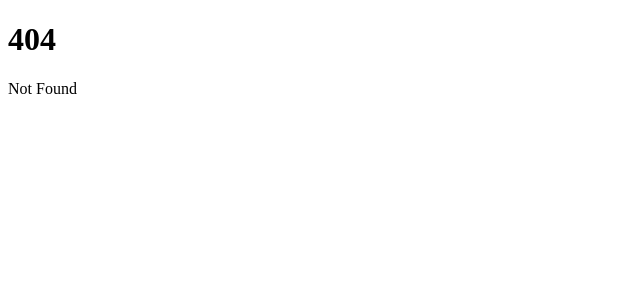
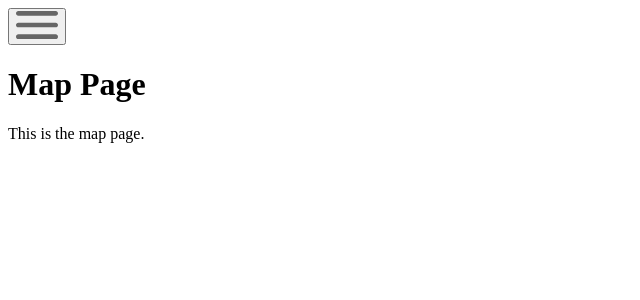
Before and after one commit to Darriyano/over100-robotics, a SvelteKit app: page /map in a window 1280 px wide. Before the commit this address had no page. Shown: the top 300 px of the page, without its empty margins (0-640 px from the left). Built offline with nearby package versions, Linux system fonts and the light colour scheme.

Commit message:
Added all pages and structure

```diff
--- a/package.json
+++ b/package.json
@@ -29,5 +29,8 @@
 		"typescript-eslint": "^8.0.0-alpha.20",
 		"vite": "^5.0.3"
 	},
-	"type": "module"
+	"type": "module",
+	"dependencies": {
+		"svelte-routing": "^2.13.0"
+	}
 }
--- /dev/null
+++ b/src/routes/+layout.svelte
@@ -0,0 +1,30 @@
+<script>
+    import { writable } from 'svelte/store';
+    import MenuComponent from './components/MenuComponent.svelte';
+
+    const isOpen = writable(false);
+
+    const toggleMenu = () => {
+        isOpen.update(n => !n);
+    };
+
+    const closeMenu = () => {
+        isOpen.set(false);
+    };
+</script>
+
+<div class="layout">
+    <button class='menu-btn' on:click={toggleMenu}>
+        <svg width="42" height="28" viewBox="0 0 42 28" fill="none" xmlns="http://www.w3.org/2000/svg">
+            <path
+                    d="M2.33333 28H39.6667C40.95 28 42 26.95 42 25.6667C42 24.3833 40.95 23.3333 39.6667 23.3333H2.33333C1.05 23.3333 0 24.3833 0 25.6667C0 26.95 1.05 28 2.33333 28ZM2.33333 16.3333H39.6667C40.95 16.3333 42 15.2833 42 14C42 12.7167 40.95 11.6667 39.6667 11.6667H2.33333C1.05 11.6667 0 12.7167 0 14C0 15.2833 1.05 16.3333 2.33333 16.3333ZM0 2.33333C0 3.61667 1.05 4.66667 2.33333 4.66667H39.6667C40.95 4.66667 42 3.61667 42 2.33333C42 1.05 40.95 0 39.6667 0H2.33333C1.05 0 0 1.05 0 2.33333Z"
+                    fill="#666666" />
+        </svg>
+    </button>
+
+    {#if $isOpen}
+        <MenuComponent {closeMenu} />
+    {/if}
+
+    <slot />
+</div>
--- /dev/null
+++ b/src/routes/components/MenuComponent.svelte
@@ -0,0 +1,22 @@
+<script lang="ts">
+    export let closeMenu: () => void;
+</script>
+
+<div class="dropdown-menu">
+    <div class='h1'>Menu</div>
+
+    <div class="marg"><a href="/map" on:click={closeMenu}>Map робота</a></div>
+    <nav></nav>
+    <div class="marg"><a href="/diagnosis" on:click={closeMenu}>Diagnosis</a></div>
+    <nav></nav>
+    <div class="marg"><a href="/choose" on:click={closeMenu}>Choosing robots</a></div>
+    <nav></nav>
+    <div class="marg"><a href="/settings" on:click={closeMenu}>Robot settings</a></div>
+    <nav></nav>
+    <div class="marg"><a href="/about-us" on:click={closeMenu}>About us</a></div>
+    <div class="marg"><a href="/about-project" on:click={closeMenu}>About project</a></div>
+</div>
+
+<style>
+    /* Add your styles here */
+</style>
--- /dev/null
+++ b/src/routes/map/+page.svelte
@@ -0,0 +1,2 @@
+<h1>Map Page</h1>
+<p>This is the map page.</p>
```
Also changed, not shown: src/routes/about-project/+page.svelte (added), src/routes/about-us/+page.svelte (added), src/routes/choose/+page.svelte (added), src/routes/diagnosis/+page.svelte (added), src/routes/settings/+page.svelte (added), 1 other file (tests, documents, lock files or other folders).
